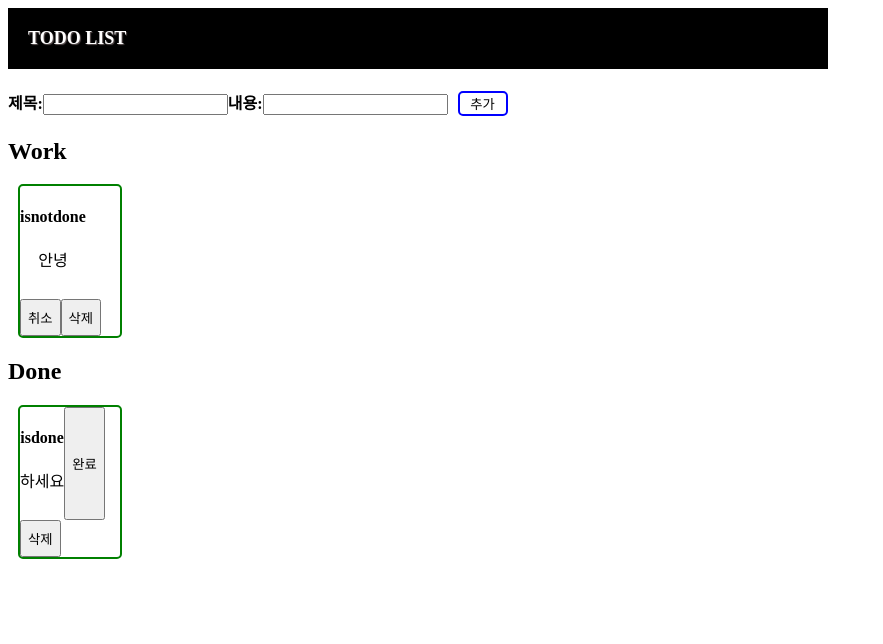
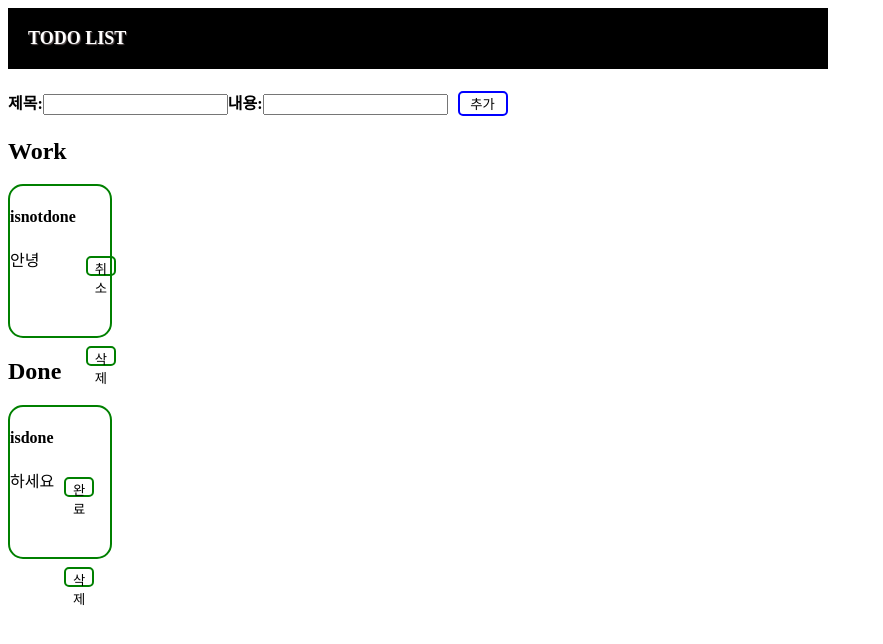
Before and after one commit to Limsoheeee/Todolist, a React (Create React App) app: page / in a window 1280 px wide. Shown: the top 644 px of the page, without its empty margins (0-883 px from the left). Built offline with nearby package versions, Linux system fonts and the light colour scheme.

Commit message:
완료삭제버튼 css오류

```diff
--- a/src/components/List.jsx
+++ b/src/components/List.jsx
@@ -1,8 +1,9 @@
 import React  from "react";
 import { useSelector } from "react-redux";
 import ToDo from "./ToDo";
+import styled from "styled-components";
 
-const List = () =>{
+const List = () => {
     const toDoList = useSelector((state)=>state.todo.todoList);
 
     const isDoneList = toDoList.filter((item)=>{
@@ -12,14 +13,15 @@ const List = () =>{
         return item.isDone === false;
     });
     return(
-    <div>
+    <>
         <div>
             <h2>Work</h2>
         </div>
-            {isNotDone.map((item)=>{
+          {isNotDone.map((item)=>{
                 const {id} = item
                 return <div key={id}><ToDo item={item} /></div>
             })}
+        <div/>
         <div>
             <h2>Done</h2>
         </div>
@@ -27,8 +29,20 @@ const List = () =>{
             const {id} = item
                 return <div key={id}><ToDo item={item} /></div>
             })}
-    </div>
-    );
+    </>
+    )
 };
 
+const TodoCard = styled.div`
+display: flex;
+ width: 100px;
+ height : 150px ;
+border: 2px solid green;
+background-color:transparent;
+color: black;
+border-radius:15px;
+margin-left:10px ;
+text-align: center;
+`;
+
 export default List;
--- a/src/components/ToDo.jsx
+++ b/src/components/ToDo.jsx
@@ -19,9 +19,10 @@ const ToDo = ({item}) => {
         <h4>{title}</h4>
         <p>{content}</p>
         </div>
-        <button onClick={()=>onClickChange(id)}>{isDone ? "완료" : "취소"}</button>
-        <button onClick = {()=>onClickDel(id)}>삭제</button>
-
+        <div>
+        <TodoBtn onClick={()=>onClickChange(id)}>{isDone ? "완료" : "취소"}</TodoBtn>
+        <TodoBtn onClick = {()=>onClickDel(id)}>삭제</TodoBtn>
+        </div>
     </TodoCard>
     );
 
@@ -29,15 +30,25 @@ const ToDo = ({item}) => {
 
 const TodoCard = styled.div`
 display: flex;
-flex-wrap: wrap;
  width: 100px;
  height : 150px ;
 border: 2px solid green;
 background-color:transparent;
 color: black;
+border-radius:15px;
+`;
+
+const TodoBtn = styled.button`
+display: flex;
+flex-wrap: wrap;
+ width: 30px;
+ height : 20px ;
+border: 2px solid green;
+background-color:transparent;
+color: black;
 border-radius:5px;
 margin-left:10px ;
-text-align: center;
+margin-top: 70px;
 `;
 
 export default ToDo;
```
